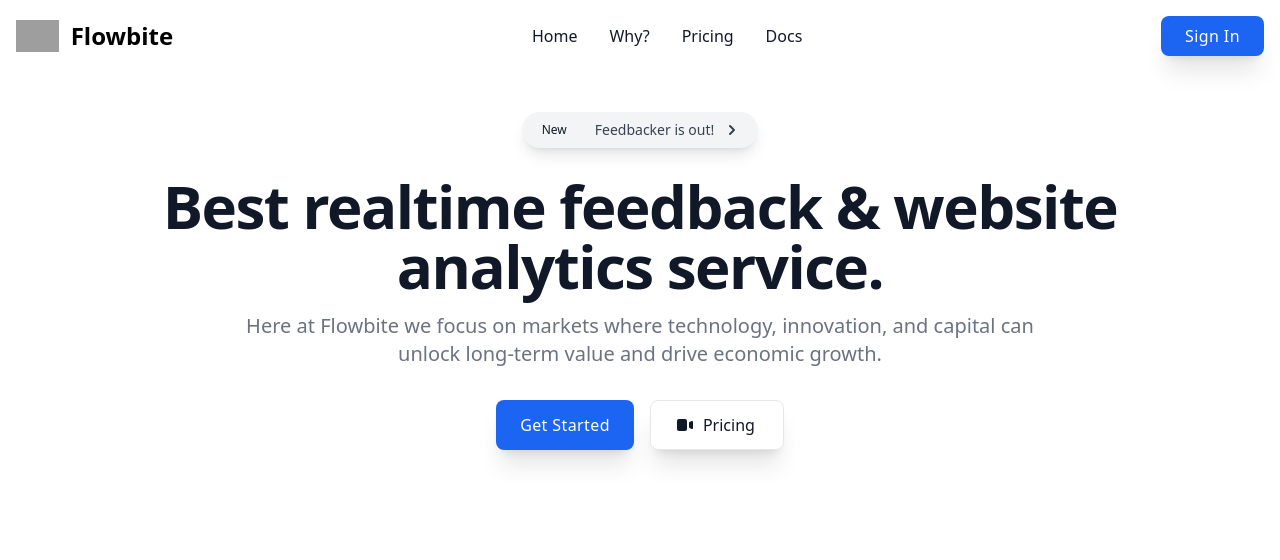
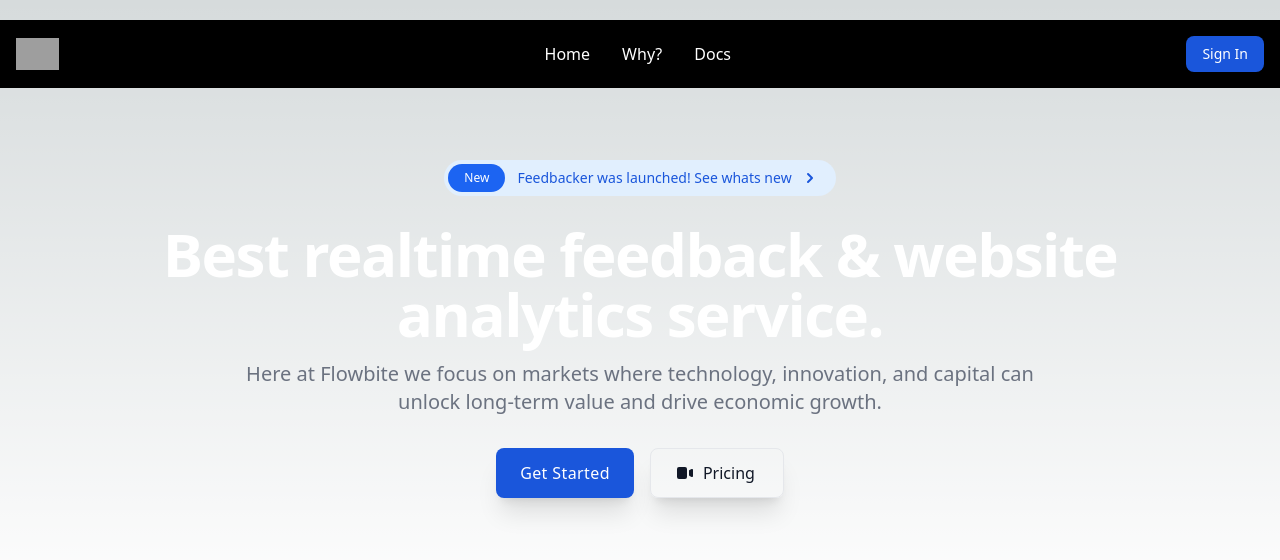
Before and after one commit to ramezj/FeedbackManager, a Next.js app: page / in a window 1280 px wide. Shown: the top 560 px of the page. Built offline with nearby package versions, Linux system fonts and the light colour scheme; grey boxes are pictures that could not be loaded.

Commit message:
many UI updates, new system

```diff
--- a/package.json
+++ b/package.json
@@ -13,6 +13,7 @@
     "@headlessui/react": "^1.7.13",
     "@heroicons/react": "^2.0.16",
     "@next-auth/prisma-adapter": "^1.0.5",
+    "@nextui-org/react": "^1.0.0-beta.12",
     "@prisma/client": "^4.11.0",
     "bcrypt": "^5.1.0",
     "dotenv": "^16.0.3",
--- a/src/pages/_app.js
+++ b/src/pages/_app.js
@@ -4,7 +4,7 @@ import { SessionProvider } from 'next-auth/react'
 export default function App({ Component, pageProps }) {
 
   return (
-    <div class="bg-white">
+    <div className="bg-dark">
       <Component {...pageProps} />
     </div>
 
--- a/src/pages/_document.js
+++ b/src/pages/_document.js
@@ -1,4 +1,5 @@
 import { Html, Head, Main, NextScript } from 'next/document'
+import { CssBaseline } from '@nextui-org/react';
 
 export default function Document() {
   return (
--- a/src/pages/index.js
+++ b/src/pages/index.js
@@ -1,6 +1,7 @@
 import { useState, useEffect } from 'react'
 import { useRouter } from 'next/router'
 import Cookies from 'universal-cookie';
+
 
 export default function Home() {
   const [ isLoggedIn, setIsLoggedIn ] = useState("");
@@ -23,51 +24,51 @@ export default function Home() {
     router.push(link)
   }
   return (
-    <div className="bg-white dark:bg-white">
-      {/* <div class="absolute top-0 -left-4 w-72 h-72 bg-yellow-300 rounded-full mix-blend-multiply filter blur-xl opacity-40"></div>
-      <div class="absolute top-0 -right-4 w-72 h-72 bg-pink-300 rounded-full mix-blend-multiply filter blur-xl opacity-60"></div> */}
-<nav class="bg-white dark:bg-gray-900 fixed w-full z-20 top-0 left-0">
+    <div>
+<nav class="bg-black dark:bg-gray-900 fixed w-full z-20 top-5 left-0">
   <div class="max-w-screen-xl flex flex-wrap items-center justify-between mx-auto p-4">
   <a href="https://flowbite.com/" class="flex items-center">
-      <img src="https://flowbite.com/docs/images/logo.svg" class="h-8 mr-3" alt="Flowbite Logo" />
+      <img src="https://flowbite.com/docs/images/logo.svg" class="h-8 mr-3" alt="Flowbite Logo"/>
       <span class="self-center text-2xl font-semibold whitespace-nowrap dark:text-white">Flowbite</span>
   </a>
   <div class="flex md:order-2">
-      <button onClick={redirectDashboard} type="button" class="shadow-xl px-6 py-2 font-medium tracking-wide text-white capitalize transition-colors duration-300 transform bg-blue-600 rounded-lg hover:bg-blue-500 focus:outline-none focus:ring focus:ring-blue-300 focus:ring-opacity-80">{isLoggedIn}</button>
+      <button onClick={redirectDashboard} type="button" class="duration-500 text-white bg-blue-700 hover:bg-blue-800 font-medium rounded-lg text-sm px-4 py-2 text-center mr-3 md:mr-0 dark:bg-blue-600 dark:hover:bg-blue-700">{isLoggedIn}</button>
       <button data-collapse-toggle="navbar-sticky" type="button" class="inline-flex items-center p-2 text-sm text-gray-500 rounded-lg md:hidden hover:bg-gray-100 focus:outline-none focus:ring-2 focus:ring-gray-200 dark:text-gray-400 dark:hover:bg-gray-700 dark:focus:ring-gray-600" aria-controls="navbar-sticky" aria-expanded="false">
         <span class="sr-only">Open main menu</span>
         <svg class="w-6 h-6" aria-hidden="true" fill="currentColor" viewBox="0 0 20 20" xmlns="http://www.w3.org/2000/svg"><path fill-rule="evenodd" d="M3 5a1 1 0 011-1h12a1 1 0 110 2H4a1 1 0 01-1-1zM3 10a1 1 0 011-1h12a1 1 0 110 2H4a1 1 0 01-1-1zM3 15a1 1 0 011-1h12a1 1 0 110 2H4a1 1 0 01-1-1z" clip-rule="evenodd"></path></svg>
       </button>
   </div>
   <div class="items-center justify-between hidden w-full md:flex md:w-auto md:order-1" id="navbar-sticky">
-    <ul class="flex flex-col p-4 md:p-0 mt-4 font-medium border border-gray-100 rounded-lg bg-gray-50 md:flex-row md:space-x-8 md:mt-0 md:border-0 md:bg-white dark:bg-gray-800 md:dark:bg-gray-900 dark:border-gray-700">
+    <ul class="flex flex-col p-4 md:p-0 mt-4 font-medium border border-gray-100 rounded-lg bg-black md:flex-row md:space-x-8 md:mt-0 md:border-0 md:bg-black dark:bg-black md:dark:bg-black dark:border-gray-700">
       <li>
-      <a href="#" class="block py-2 pl-3 pr-4 text-gray-900 rounded hover:bg-gray-100 md:hover:bg-transparent md:hover:text-blue-700 md:p-0 md:dark:hover:text-blue-500 dark:text-white dark:hover:bg-gray-700 dark:hover:text-white md:dark:hover:bg-transparent dark:border-gray-700">Home</a>
+      <a href="#" class="duration-500 block py-2 pl-3 pr-4 text-white rounded hover:bg-gray-100 md:hover:bg-transparent md:hover:text-slate-300 md:p-0 md:dark:hover:text-blue-500 dark:text-slate-200 dark:hover:bg-gray-700 dark:hover:text-white md:dark:hover:bg-transparent dark:border-gray-700">Home</a>
       </li>
       <li>
-        <a href="#" class="block py-2 pl-3 pr-4 text-gray-900 rounded hover:bg-gray-100 md:hover:bg-transparent md:hover:text-blue-700 md:p-0 md:dark:hover:text-blue-500 dark:text-white dark:hover:bg-gray-700 dark:hover:text-white md:dark:hover:bg-transparent dark:border-gray-700">Why?</a>
+        <a href="#" class="duration-500 block py-2 pl-3 pr-4 text-white rounded hover:bg-gray-100 md:hover:bg-transparent md:hover:text-slate-300 md:p-0 md:dark:hover:text-blue-500 dark:text-white dark:hover:bg-gray-700 dark:hover:text-white md:dark:hover:bg-transparent dark:border-gray-700">Why?</a>
       </li>
       <li>
-        <a href="#" class="block py-2 pl-3 pr-4 text-gray-900 rounded hover:bg-gray-100 md:hover:bg-transparent md:hover:text-blue-700 md:p-0 md:dark:hover:text-blue-500 dark:text-white dark:hover:bg-gray-700 dark:hover:text-white md:dark:hover:bg-transparent dark:border-gray-700">Pricing</a>
+        <a href="#" class="duration-500 block py-2 pl-3 pr-4 text-white rounded hover:bg-gray-100 md:hover:bg-transparent md:hover:text-slate-300 md:p-0 md:dark:hover:text-blue-500 dark:text-white dark:hover:bg-gray-700 dark:hover:text-white md:dark:hover:bg-transparent dark:border-gray-700">Docs</a>
       </li>
       <li>
-        <a href="#" class="block py-2 pl-3 pr-4 text-gray-900 rounded hover:bg-gray-100 md:hover:bg-transparent md:hover:text-blue-700 md:p-0 md:dark:hover:text-blue-500 dark:text-white dark:hover:bg-gray-700 dark:hover:text-white md:dark:hover:bg-transparent dark:border-gray-700">Docs</a>
+        <a href="#" class="duration-500 block py-2 pl-3 pr-4 text-whiterounded hover:bg-gray-100 md:hover:bg-transparent md:hover:text-slate-300 md:p-0 md:dark:hover:text-blue-500 dark:text-white dark:hover:bg-gray-700 dark:hover:text-white md:dark:hover:bg-transparent dark:border-gray-700">Pricing</a>
       </li>
     </ul>
   </div>
   </div>
 </nav>
-<br></br><br></br>
-      <section class="bg-white dark:bg-gray-900">
+
+
+<br></br><br></br><br></br><br></br>
+      <section class="dark:bg-gray-900 dark:text-white">
     <div class="py-8 px-4 mx-auto max-w-screen-xl text-center lg:py-16 lg:px-12 ">
-        <a href="#" class="shadow-lg inline-flex justify-between items-center py-1 px-1 pr-4 mb-7 text-sm text-gray-700 bg-gray-100 rounded-full dark:bg-gray-800 dark:text-white hover:bg-gray-200 dark:hover:bg-gray-700" role="alert">
-            <span class="text-xs bg-primary-600 rounded-full text-gray-900 px-4 py-1.5 mr-3">New</span> <span class="text-sm font-medium">Feedbacker is out!</span>
-            <svg class="ml-2 w-5 h-5" fill="currentColor" viewBox="0 0 20 20" xmlns="http://www.w3.org/2000/svg"><path fill-rule="evenodd" d="M7.293 14.707a1 1 0 010-1.414L10.586 10 7.293 6.707a1 1 0 011.414-1.414l4 4a1 1 0 010 1.414l-4 4a1 1 0 01-1.414 0z" clip-rule="evenodd"></path></svg>
+    <a href="#" class="inline-flex justify-between items-center py-1 px-1 pr-4 mb-7 text-sm text-blue-700 bg-blue-100 rounded-full dark:bg-blue-900 dark:text-blue-300 hover:bg-blue-200 dark:hover:bg-blue-800">
+            <span class="text-xs bg-blue-600 rounded-full text-white px-4 py-1.5 mr-3">New</span> <span class="text-sm font-medium">Feedbacker was launched! See whats new</span>
+            <svg aria-hidden="true" class="ml-2 w-5 h-5" fill="currentColor" viewBox="0 0 20 20" xmlns="http://www.w3.org/2000/svg"><path fill-rule="evenodd" d="M7.293 14.707a1 1 0 010-1.414L10.586 10 7.293 6.707a1 1 0 011.414-1.414l4 4a1 1 0 010 1.414l-4 4a1 1 0 01-1.414 0z" clip-rule="evenodd"></path></svg>
         </a>
-        <h1 class="mb-4 text-4xl font-extrabold tracking-tight leading-none text-gray-900 md:text-5xl lg:text-6xl dark:text-white">Best realtime feedback & website analytics service.</h1>
-        <p class="mb-8 text-lg font-normal text-gray-500 lg:text-xl sm:px-16 xl:px-48 dark:text-gray-400">Here at Flowbite we focus on markets where technology, innovation, and capital can unlock long-term value and drive economic growth.</p>
+        <h1 class="mb-4 text-4xl font-extrabold tracking-tight leading-none text-white md:text-5xl lg:text-6xl dark:text-white">Best realtime feedback & website analytics service.</h1>
+        <p class="mb-8 text-lg font-normal text-gray-500 lg:text-xl sm:px-16 xl:px-48 dark:text-white">Here at Flowbite we focus on markets where technology, innovation, and capital can unlock long-term value and drive economic growth.</p>
         <div class="flex flex-col mb-8 lg:mb-16 space-y-4 sm:flex-row sm:justify-center sm:space-y-0 sm:space-x-4">
-       <button onClick={redirectUser} class="shadow-xl px-6 py-2 font-medium tracking-wide text-white capitalize transition-colors duration-300 transform bg-blue-600 rounded-lg hover:bg-blue-500 focus:outline-none focus:ring focus:ring-blue-300 focus:ring-opacity-80">Get Started</button>
+       <button onClick={redirectUser} class="bg-blue-700 hover:bg-blue-800 duration-500 shadow-xl px-6 py-2 font-medium tracking-wide text-white capitalize transition-colors transform rounded-lg">Get Started</button>
             <a href="#" class="shadow-xl inline-flex justify-center items-center px-7 py-3 text-base font-medium duration-300 text-center text-gray-900 rounded-lg border hover:bg-gray-100 focus:ring-4 focus:ring-gray-100 dark:text-white dark:border-gray-700 dark:hover:bg-gray-700 dark:focus:ring-gray-800">
                 <svg class="mr-2 -ml-1 w-5 h-5" fill="currentColor" viewBox="0 0 20 20" xmlns="http://www.w3.org/2000/svg"><path d="M2 6a2 2 0 012-2h6a2 2 0 012 2v8a2 2 0 01-2 2H4a2 2 0 01-2-2V6zM14.553 7.106A1 1 0 0014 8v4a1 1 0 00.553.894l2 1A1 1 0 0018 13V7a1 1 0 00-1.447-.894l-2 1z"></path></svg>
                 Pricing
```
Also changed, not shown: src/components/LoginForm.js (+5 -11 lines), 1 other file (tests, documents, lock files or other folders).
